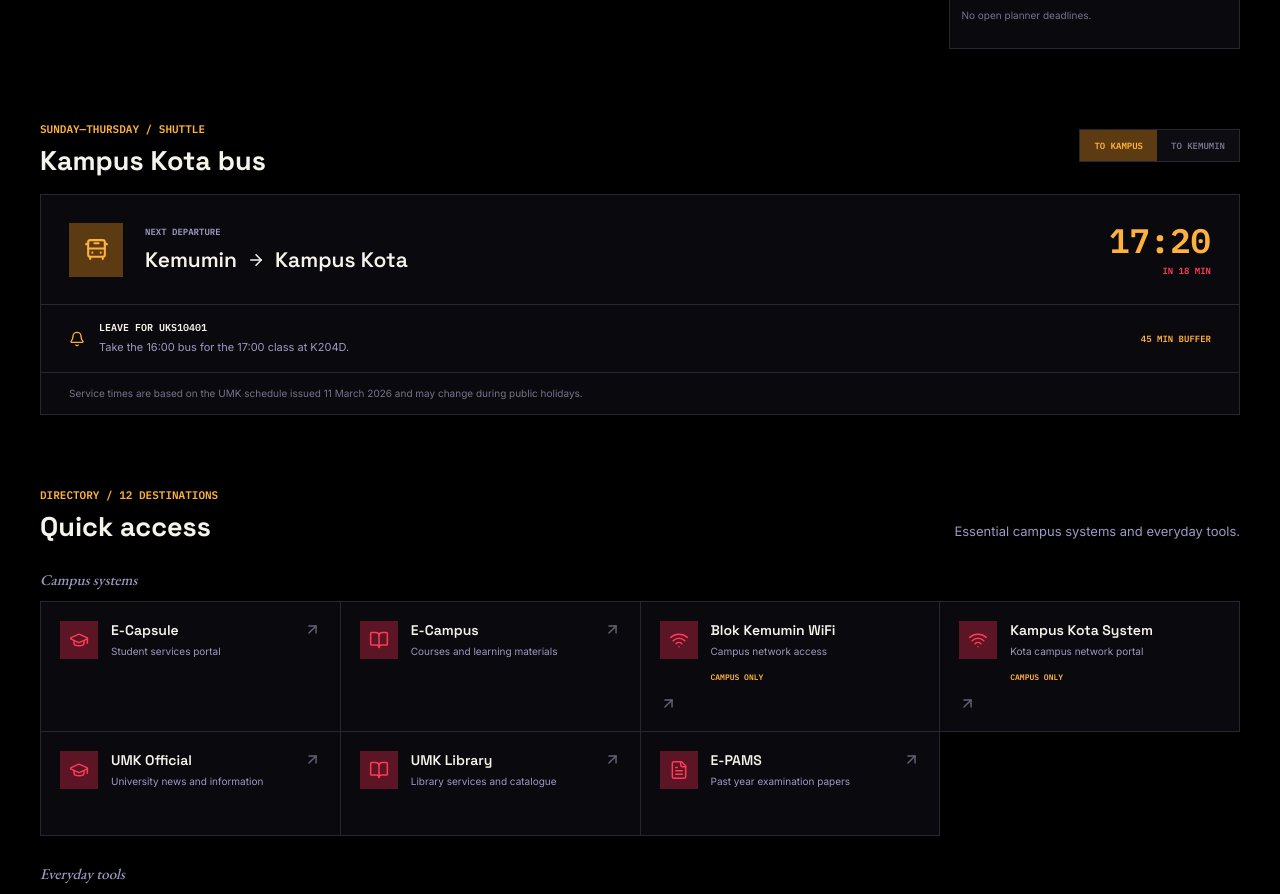
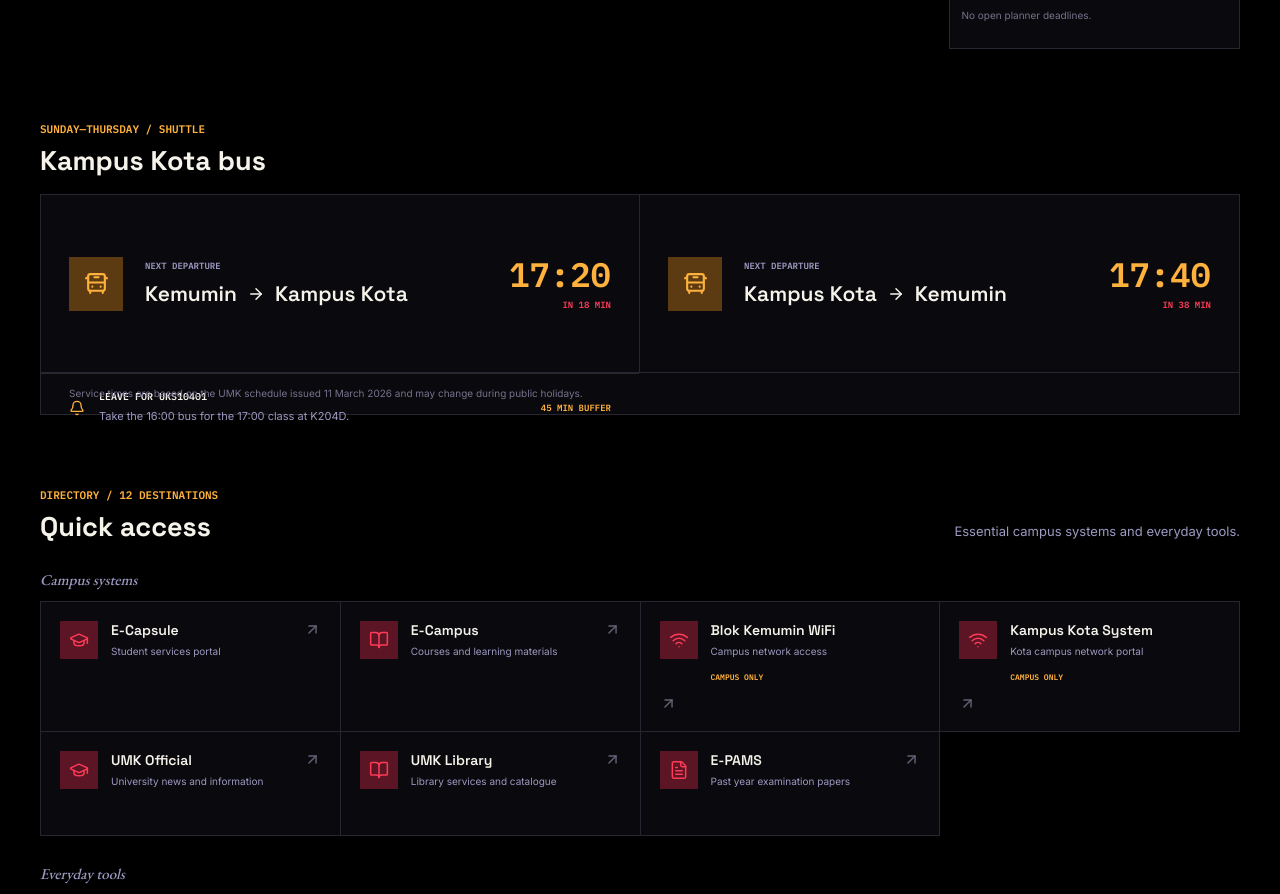
Before and after one commit to yongjern/UMKSystem, a Next.js app: page / in a window 1280 px wide. Shown: the part 1160-2054 px from the top of the page. Built offline with nearby package versions, Linux system fonts and the light colour scheme; no server answers.

Commit message:
[core] Make the bus round can see in two ways.

```diff
--- a/src/components/dashboard.tsx
+++ b/src/components/dashboard.tsx
@@ -185,27 +185,28 @@ function Timetable({ now }: { now: Date }) {
 }
 
 function BusSchedule({ now }: { now: Date }) {
-  const [direction, setDirection] = useState<BusDirection>("toKampus");
-  const nextBus = getNextBus(now, direction);
-  const activeRoute = busRoutes.find((route) => route.direction === direction) ?? busRoutes[0];
-  const isLastBus = Boolean(nextBus && nextBus.departure === activeRoute.departures.at(-1));
   const recommendedBus = getRecommendedBus(now);
 
   return (
     <section className="bus-section" aria-labelledby="bus-title">
       <div className="section-heading bus-heading">
         <div><span className="eyebrow">SUNDAY—THURSDAY / SHUTTLE</span><h2 id="bus-title">Kampus Kota bus</h2></div>
-        <div className="route-toggle" aria-label="Bus direction">
-          {busRoutes.map((route) => <button key={route.direction} className={direction === route.direction ? "active" : ""} onClick={() => setDirection(route.direction)}>{route.shortLabel}</button>)}
-        </div>
       </div>
       <div className="bus-board">
-        <div className={`next-bus-panel${isLastBus ? " last-bus" : ""}`}>
-          <span className="bus-icon"><BusFront size={25} /></span>
-          <div className="bus-route"><small>{isLastBus ? "LAST DEPARTURE" : "NEXT DEPARTURE"}</small><strong>{activeRoute.from} <ArrowRight size={18} /> {activeRoute.to}</strong></div>
-          <time>{nextBus?.departure ?? "--:--"}<small>{nextBus ? `${isLastBus ? "LAST BUS · " : ""}IN ${busCountdown(now, nextBus.departureDate)}` : "NO SERVICE"}</small></time>
+        <div className="bus-directions">
+          {busRoutes.map((route) => {
+            const nextBus = getNextBus(now, route.direction);
+            const isLastBus = Boolean(nextBus && nextBus.departure === route.departures.at(-1));
+            return <div className="bus-direction" key={route.direction}>
+              <div className={`next-bus-panel${isLastBus ? " last-bus" : ""}`}>
+                <span className="bus-icon"><BusFront size={25} /></span>
+                <div className="bus-route"><small>{isLastBus ? "LAST DEPARTURE" : "NEXT DEPARTURE"}</small><strong>{route.from} <ArrowRight size={18} /> {route.to}</strong></div>
+                <time>{nextBus?.departure ?? "--:--"}<small>{nextBus ? `${isLastBus ? "LAST BUS · " : ""}IN ${busCountdown(now, nextBus.departureDate)}` : "NO SERVICE"}</small></time>
+              </div>
+              {route.direction === "toKampus" && recommendedBus ? <div className="class-bus-advice"><Bell size={16} /><span><strong>LEAVE FOR {recommendedBus.nextClass.session.code}</strong>Take the {recommendedBus.departure} bus for the {formatHour(recommendedBus.nextClass.session.start)} class at {recommendedBus.nextClass.session.mode}.</span><small>45 MIN BUFFER</small></div> : null}
+            </div>;
+          })}
         </div>
-        {recommendedBus ? <div className="class-bus-advice"><Bell size={16} /><span><strong>LEAVE FOR {recommendedBus.nextClass.session.code}</strong>Take the {recommendedBus.departure} bus for the {formatHour(recommendedBus.nextClass.session.start)} class at {recommendedBus.nextClass.session.mode}.</span><small>45 MIN BUFFER</small></div> : null}
         <p>Service times are based on the UMK schedule issued 11 March 2026 and may change during public holidays.</p>
       </div>
     </section>
```
Also changed, not shown: src/app/globals.css.
